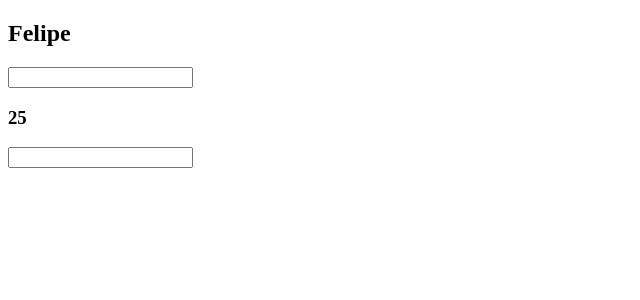
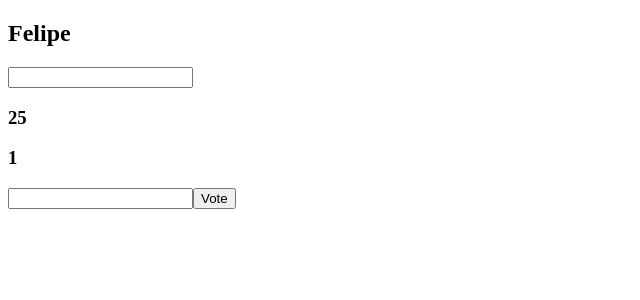
Before and after one commit to felipeorocha/react-context-api, a React (Create React App) app: page / in a window 1280 px wide. Shown: the top 300 px of the page, without its empty margins (0-640 px from the left). Built offline with nearby package versions, Linux system fonts and the light colour scheme.

Commit message:
feature: async upvote

```diff
--- a/src/components/Profile.js
+++ b/src/components/Profile.js
@@ -8,10 +8,19 @@ const Profile = () => {
     setUser({ ...user, age: e.target.value });
   }
 
+  const handleChangeVotes = () => {
+    setTimeout(() => {
+      setUser((user) => ({ ...user, votes: user.votes + 1 }));
+    }, 2000)
+    console.log(user.votes)
+  }
+
   return (
     <>
       <h3>{user.age}</h3>
+      <h3>{user.votes}</h3>
       <input onChange={e => handleChangeAge(e)} />
+      <button onClick={handleChangeVotes}>Vote</button>
     </>
   );
 }
--- a/src/providers/auth.js
+++ b/src/providers/auth.js
@@ -5,7 +5,8 @@ export const AuthContext = React.createContext({});
 export const AuthProvider = ({ children }) => {
   const [user, setUser] = useState({
     name: 'Felipe',
-    age: 25
+    age: 25,
+    votes: 1
   });
 
   return (
```
Also changed, not shown: 1 other file (tests, documents, lock files or other folders).
